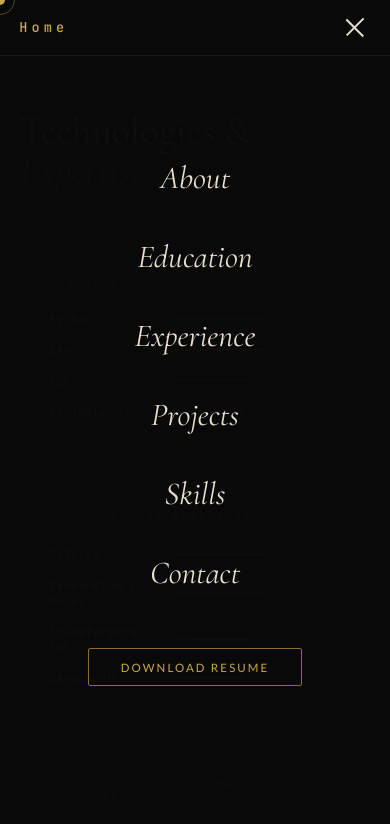
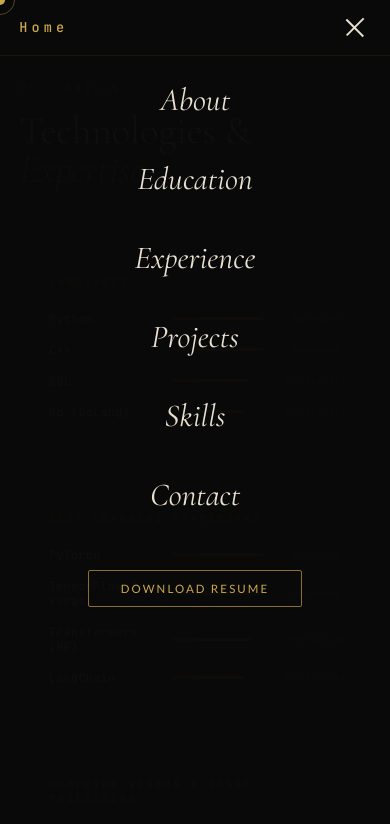
Before and after one commit to DiyemaGarcia/site_web, a plain HTML site: page skills.html in a window 390 px wide. Both pictures are taken after a click on the button "Menu". Shown: the top 824 px of the page. Drawn offline with nearby package versions, Linux system fonts and the light colour scheme.

Commit message:
Portfoliot V9

```diff
--- a/css/about.css
+++ b/css/about.css
@@ -78,13 +78,38 @@ body {
 .nav-burger span { display: block; width: 24px; height: 1.5px; background: var(--cream); transition: all 0.3s; }
 
 /* MOBILE MENU */
-.mobile-menu {
+/*.mobile-menu {
   display: none; position: fixed; inset: 0;
   background: rgba(10,10,10,0.98);
   flex-direction: column; align-items: center; justify-content: center;
   gap: 2.5rem; z-index: 99; opacity: 0; pointer-events: none; transition: opacity 0.3s;
 }
-.mobile-menu.open { opacity: 1; pointer-events: all; display: flex; }
+.mobile-menu.open { opacity: 1; pointer-events: all; display: flex; }*/
+
+.mobile-menu {
+  display: none;
+  position: fixed;
+  inset: 0;
+  background: rgba(10,10,10,0.98);
+  flex-direction: column;
+  align-items: center;
+  justify-content: flex-start;
+  padding-top: 5rem;
+  padding-bottom: 2rem;
+  gap: 2.5rem;
+  z-index: 99;
+  opacity: 0;
+  pointer-events: none;
+  transition: opacity 0.3s;
+  overflow-y: auto;
+  -webkit-overflow-scrolling: touch;
+}
+.mobile-menu.open {
+  opacity: 1;
+  pointer-events: all;
+  display: flex;
+}
+
 .mobile-menu a {
   font-family: var(--font-display); font-size: clamp(2rem,6vw,3.5rem);
   font-style: italic; color: var(--cream); text-decoration: none; transition: color 0.2s;
@@ -244,11 +269,3 @@ body {
   .info-card li { flex-direction: column; gap: 0.2rem; }
   .info-card .value { text-align: left; }
 }
-
-@media (max-width: 1024px) {
-  .mobile-menu {
-    overflow-y: auto;
-    -webkit-overflow-scrolling: touch;
-    touch-action: pan-y;
-  }
-}
--- a/css/contact.css
+++ b/css/contact.css
@@ -30,8 +30,32 @@ body { background:var(--black);color:var(--cream);font-family:var(--font-body);o
 .nav-burger { display:none;flex-direction:column;gap:5px;background:none;border:none;cursor:none;padding:4px; }
 .nav-burger span { display:block;width:24px;height:1.5px;background:var(--cream);transition:all .3s; }
 
-.mobile-menu { display:none;position:fixed;inset:0;background:rgba(10,10,10,.98);flex-direction:column;align-items:center;justify-content:center;gap:2.5rem;z-index:99;opacity:0;pointer-events:none;transition:opacity .3s; }
-.mobile-menu.open { opacity:1;pointer-events:all;display:flex; }
+/*.mobile-menu { display:none;position:fixed;inset:0;background:rgba(10,10,10,.98);flex-direction:column;align-items:center;justify-content:center;gap:2.5rem;z-index:99;opacity:0;pointer-events:none;transition:opacity .3s; }
+.mobile-menu.open { opacity:1;pointer-events:all;display:flex; }*/
+.mobile-menu {
+  display: none;
+  position: fixed;
+  inset: 0;
+  background: rgba(10,10,10,0.98);
+  flex-direction: column;
+  align-items: center;
+  justify-content: flex-start;
+  padding-top: 5rem;
+  padding-bottom: 2rem;
+  gap: 2.5rem;
+  z-index: 99;
+  opacity: 0;
+  pointer-events: none;
+  transition: opacity 0.3s;
+  overflow-y: auto;
+  -webkit-overflow-scrolling: touch;
+}
+.mobile-menu.open {
+  opacity: 1;
+  pointer-events: all;
+  display: flex;
+}
+
 .mobile-menu a { font-family:var(--font-display);font-size:clamp(2rem,6vw,3.5rem);font-style:italic;color:var(--cream);text-decoration:none;transition:color .2s; }
 .mobile-menu a:hover { color:var(--gold); }
 
@@ -217,11 +241,3 @@ body { background:var(--black);color:var(--cream);font-family:var(--font-body);o
   .avail-row { flex-direction:column;gap:.2rem; }
   .avail-row span:last-child { text-align:left; }
 }
-
-@media (max-width: 1024px) {
-  .mobile-menu {
-    overflow-y: auto;
-    -webkit-overflow-scrolling: touch;
-    touch-action: pan-y;
-  }
-}
--- a/css/education.css
+++ b/css/education.css
@@ -30,8 +30,32 @@ body { background: var(--black); color: var(--cream); font-family: var(--font-bo
 .nav-burger { display:none;flex-direction:column;gap:5px;background:none;border:none;cursor:none;padding:4px; }
 .nav-burger span { display:block;width:24px;height:1.5px;background:var(--cream);transition:all .3s; }
 
-.mobile-menu { display:none;position:fixed;inset:0;background:rgba(10,10,10,.98);flex-direction:column;align-items:center;justify-content:center;gap:2.5rem;z-index:99;opacity:0;pointer-events:none;transition:opacity .3s; }
-.mobile-menu.open { opacity:1;pointer-events:all;display:flex; }
+/*.mobile-menu { display:none;position:fixed;inset:0;background:rgba(10,10,10,.98);flex-direction:column;align-items:center;justify-content:center;gap:2.5rem;z-index:99;opacity:0;pointer-events:none;transition:opacity .3s; }
+.mobile-menu.open { opacity:1;pointer-events:all;display:flex; }*/
+.mobile-menu {
+  display: none;
+  position: fixed;
+  inset: 0;
+  background: rgba(10,10,10,0.98);
+  flex-direction: column;
+  align-items: center;
+  justify-content: flex-start;
+  padding-top: 5rem;
+  padding-bottom: 2rem;
+  gap: 2.5rem;
+  z-index: 99;
+  opacity: 0;
+  pointer-events: none;
+  transition: opacity 0.3s;
+  overflow-y: auto;
+  -webkit-overflow-scrolling: touch;
+}
+.mobile-menu.open {
+  opacity: 1;
+  pointer-events: all;
+  display: flex;
+}
+
 .mobile-menu a { font-family:var(--font-display);font-size:clamp(2rem,6vw,3.5rem);font-style:italic;color:var(--cream);text-decoration:none;transition:color .2s; }
 .mobile-menu a:hover { color:var(--gold); }
 
@@ -159,11 +183,3 @@ body { background: var(--black); color: var(--cream); font-family: var(--font-bo
   .timeline-card { padding:1.2rem; }
   .degree-title { font-size:1.3rem; }
 }
-
-@media (max-width: 1024px) {
-  .mobile-menu {
-    overflow-y: auto;
-    -webkit-overflow-scrolling: touch;
-    touch-action: pan-y;
-  }
-}
--- a/css/experience.css
+++ b/css/experience.css
@@ -30,8 +30,32 @@ body { background:var(--black);color:var(--cream);font-family:var(--font-body);o
 .nav-burger { display:none;flex-direction:column;gap:5px;background:none;border:none;cursor:none;padding:4px; }
 .nav-burger span { display:block;width:24px;height:1.5px;background:var(--cream);transition:all .3s; }
 
-.mobile-menu { display:none;position:fixed;inset:0;background:rgba(10,10,10,.98);flex-direction:column;align-items:center;justify-content:center;gap:2.5rem;z-index:99;opacity:0;pointer-events:none;transition:opacity .3s; }
-.mobile-menu.open { opacity:1;pointer-events:all;display:flex; }
+/*.mobile-menu { display:none;position:fixed;inset:0;background:rgba(10,10,10,.98);flex-direction:column;align-items:center;justify-content:center;gap:2.5rem;z-index:99;opacity:0;pointer-events:none;transition:opacity .3s; }
+.mobile-menu.open { opacity:1;pointer-events:all;display:flex; }*/
+.mobile-menu {
+  display: none;
+  position: fixed;
+  inset: 0;
+  background: rgba(10,10,10,0.98);
+  flex-direction: column;
+  align-items: center;
+  justify-content: flex-start;
+  padding-top: 5rem;
+  padding-bottom: 2rem;
+  gap: 2.5rem;
+  z-index: 99;
+  opacity: 0;
+  pointer-events: none;
+  transition: opacity 0.3s;
+  overflow-y: auto;
+  -webkit-overflow-scrolling: touch;
+}
+.mobile-menu.open {
+  opacity: 1;
+  pointer-events: all;
+  display: flex;
+}
+
 .mobile-menu a { font-family:var(--font-display);font-size:clamp(2rem,6vw,3.5rem);font-style:italic;color:var(--cream);text-decoration:none;transition:color .2s; }
 .mobile-menu a:hover { color:var(--gold); }
 
@@ -157,11 +181,3 @@ body { background:var(--black);color:var(--cream);font-family:var(--font-body);o
   .exp-role { font-size:1.5rem; }
   .exp-period { font-size:.62rem; }
 }
-
-@media (max-width: 1024px) {
-  .mobile-menu {
-    overflow-y: auto;
-    -webkit-overflow-scrolling: touch;
-    touch-action: pan-y;
-  }
-}
--- a/css/index.css
+++ b/css/index.css
@@ -97,7 +97,7 @@ body:hover .cursor { opacity: 1; }
 }
 
 /* ===== MOBILE MENU ===== */
-.mobile-menu {
+/*.mobile-menu {
   display: none;
   position: fixed; top: 0; left: 0; right: 0; bottom: 0;
   background: rgba(10,10,10,0.98);
@@ -109,7 +109,31 @@ body:hover .cursor { opacity: 1; }
 .mobile-menu.open {
   opacity: 1; pointer-events: all;
   display: flex;
+}*/
+.mobile-menu {
+  display: none;
+  position: fixed;
+  inset: 0;
+  background: rgba(10,10,10,0.98);
+  flex-direction: column;
+  align-items: center;
+  justify-content: flex-start;
+  padding-top: 5rem;
+  padding-bottom: 2rem;
+  gap: 2.5rem;
+  z-index: 99;
+  opacity: 0;
+  pointer-events: none;
+  transition: opacity 0.3s;
+  overflow-y: auto;
+  -webkit-overflow-scrolling: touch;
 }
+.mobile-menu.open {
+  opacity: 1;
+  pointer-events: all;
+  display: flex;
+}
+
 .mobile-menu a {
   font-family: var(--font-display);
   font-size: clamp(2rem, 6vw, 3.5rem);
@@ -399,11 +423,3 @@ body:hover .cursor { opacity: 1; }
   .side-num { font-size: 2rem; }
   .scroll-hint { display: none; }
 }
-
-@media (max-width: 1024px) {
-  .mobile-menu {
-    overflow-y: auto;
-    -webkit-overflow-scrolling: touch;
-    touch-action: pan-y;
-  }
-}
--- a/css/projects.css
+++ b/css/projects.css
@@ -30,8 +30,32 @@ body { background:var(--black);color:var(--cream);font-family:var(--font-body);o
 .nav-burger { display:none;flex-direction:column;gap:5px;background:none;border:none;cursor:none;padding:4px; }
 .nav-burger span { display:block;width:24px;height:1.5px;background:var(--cream);transition:all .3s; }
 
-.mobile-menu { display:none;position:fixed;inset:0;background:rgba(10,10,10,.98);flex-direction:column;align-items:center;justify-content:center;gap:2.5rem;z-index:99;opacity:0;pointer-events:none;transition:opacity .3s; }
-.mobile-menu.open { opacity:1;pointer-events:all;display:flex; }
+/*.mobile-menu { display:none;position:fixed;inset:0;background:rgba(10,10,10,.98);flex-direction:column;align-items:center;justify-content:center;gap:2.5rem;z-index:99;opacity:0;pointer-events:none;transition:opacity .3s; }
+.mobile-menu.open { opacity:1;pointer-events:all;display:flex; }*/
+.mobile-menu {
+  display: none;
+  position: fixed;
+  inset: 0;
+  background: rgba(10,10,10,0.98);
+  flex-direction: column;
+  align-items: center;
+  justify-content: flex-start;
+  padding-top: 5rem;
+  padding-bottom: 2rem;
+  gap: 2.5rem;
+  z-index: 99;
+  opacity: 0;
+  pointer-events: none;
+  transition: opacity 0.3s;
+  overflow-y: auto;
+  -webkit-overflow-scrolling: touch;
+}
+.mobile-menu.open {
+  opacity: 1;
+  pointer-events: all;
+  display: flex;
+}
+
 .mobile-menu a { font-family:var(--font-display);font-size:clamp(2rem,6vw,3.5rem);font-style:italic;color:var(--cream);text-decoration:none;transition:color .2s; }
 .mobile-menu a:hover { color:var(--gold); }
 
@@ -345,11 +369,3 @@ body { background:var(--black);color:var(--cream);font-family:var(--font-body);o
     -webkit-overflow-scrolling: touch;
   }
 }
-
-@media (max-width: 1024px) {
-  .mobile-menu {
-    overflow-y: auto;
-    -webkit-overflow-scrolling: touch;
-    touch-action: pan-y;
-  }
-}
--- a/css/skills.css
+++ b/css/skills.css
@@ -30,8 +30,32 @@ body { background:var(--black);color:var(--cream);font-family:var(--font-body);o
 .nav-burger { display:none;flex-direction:column;gap:5px;background:none;border:none;cursor:none;padding:4px; }
 .nav-burger span { display:block;width:24px;height:1.5px;background:var(--cream);transition:all .3s; }
 
-.mobile-menu { display:none;position:fixed;inset:0;background:rgba(10,10,10,.98);flex-direction:column;align-items:center;justify-content:center;gap:2.5rem;z-index:99;opacity:0;pointer-events:none;transition:opacity .3s; }
-.mobile-menu.open { opacity:1;pointer-events:all;display:flex; }
+/*.mobile-menu { display:none;position:fixed;inset:0;background:rgba(10,10,10,.98);flex-direction:column;align-items:center;justify-content:center;gap:2.5rem;z-index:99;opacity:0;pointer-events:none;transition:opacity .3s; }
+.mobile-menu.open { opacity:1;pointer-events:all;display:flex; }*/
+.mobile-menu {
+  display: none;
+  position: fixed;
+  inset: 0;
+  background: rgba(10,10,10,0.98);
+  flex-direction: column;
+  align-items: center;
+  justify-content: flex-start;
+  padding-top: 5rem;
+  padding-bottom: 2rem;
+  gap: 2.5rem;
+  z-index: 99;
+  opacity: 0;
+  pointer-events: none;
+  transition: opacity 0.3s;
+  overflow-y: auto;
+  -webkit-overflow-scrolling: touch;
+}
+.mobile-menu.open {
+  opacity: 1;
+  pointer-events: all;
+  display: flex;
+}
+
 .mobile-menu a { font-family:var(--font-display);font-size:clamp(2rem,6vw,3.5rem);font-style:italic;color:var(--cream);text-decoration:none;transition:color .2s; }
 .mobile-menu a:hover { color:var(--gold); }
 
@@ -158,11 +182,3 @@ body { background:var(--black);color:var(--cream);font-family:var(--font-body);o
   .skill-bar { grid-template-columns:110px 1fr 55px; }
   .lang-cards { flex-direction:column; }
 }
-
-@media (max-width: 1024px) {
-  .mobile-menu {
-    overflow-y: auto;
-    -webkit-overflow-scrolling: touch;
-    touch-action: pan-y;
-  }
-}
```
